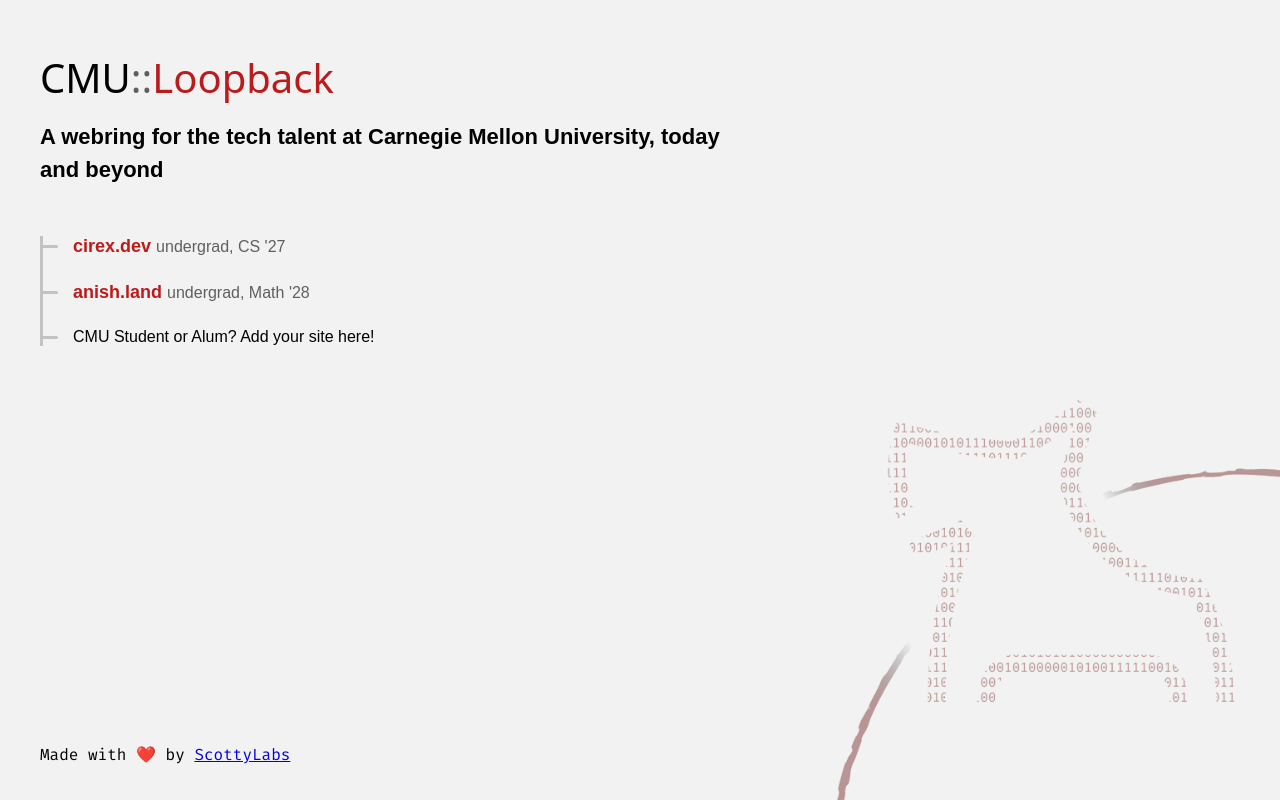
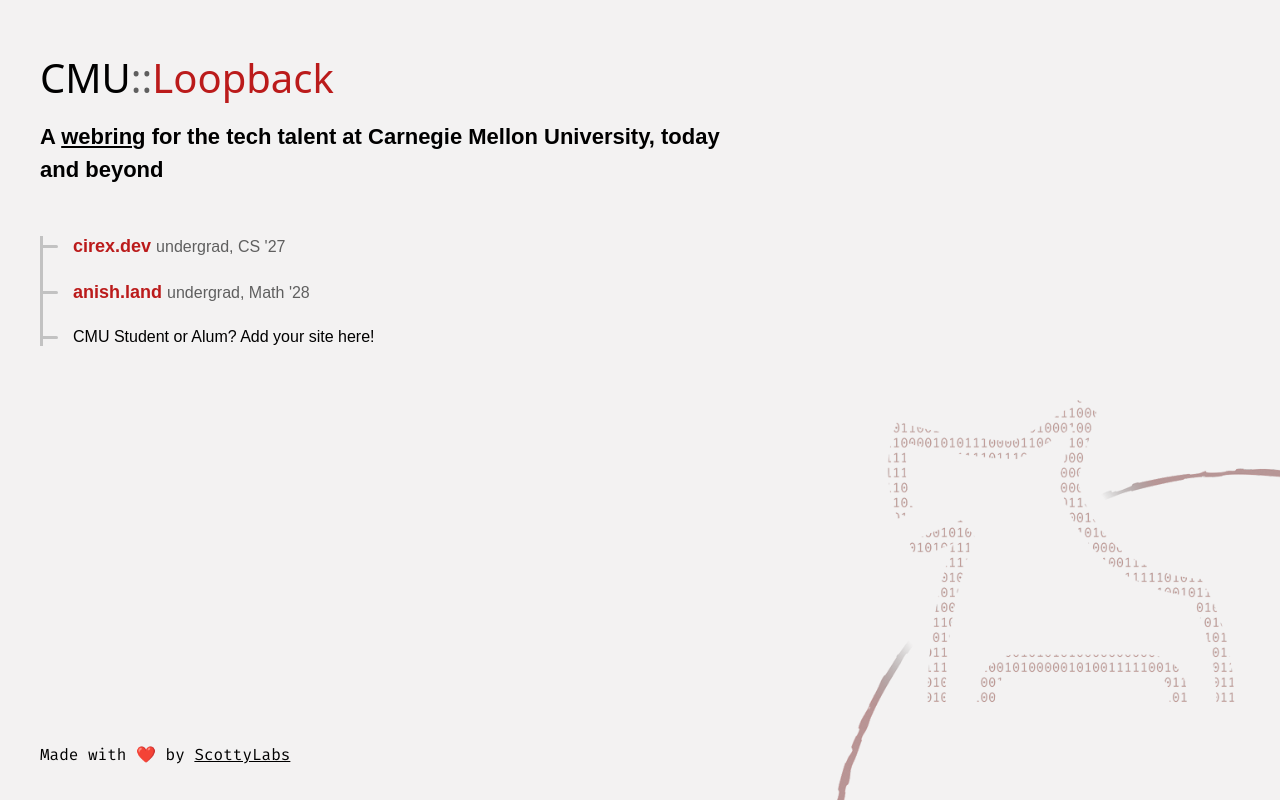
Before and after one commit to ScottyLabs/CMU-loopback, a SvelteKit app: page / in a window 1280 px wide. Built offline with nearby package versions, Linux system fonts and the light colour scheme; a web font is replaced by a local one.

Commit message:
chore: add wikipedia link

```diff
--- a/src/routes/+page.svelte
+++ b/src/routes/+page.svelte
@@ -15,7 +15,10 @@
 		>
 		<!-- <span class="refresh"> (order refreshes every week) </span> -->
 	</h1>
-	<h2>A webring for the tech talent at Carnegie Mellon University, today and beyond</h2>
+	<h2>
+		A <a href="https://en.wikipedia.org/wiki/Webring" target="_blank">webring</a> for the tech talent
+		at Carnegie Mellon University, today and beyond
+	</h2>
 
 	<div class="row-container">
 		{#each data.users as { name, url, affiliations } (url)}
--- a/src/routes/layout.css
+++ b/src/routes/layout.css
@@ -25,3 +25,7 @@
 	margin: auto;
 	padding-inline: var(--global-x-padding);
 }
+
+a {
+	color: inherit;
+}
```
